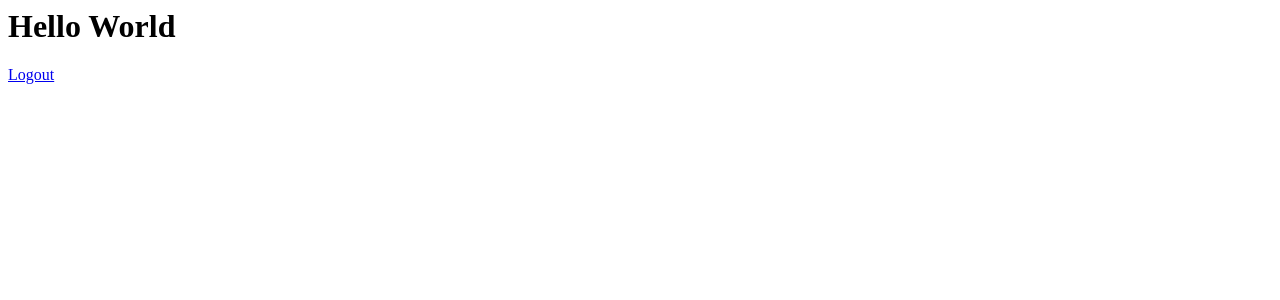
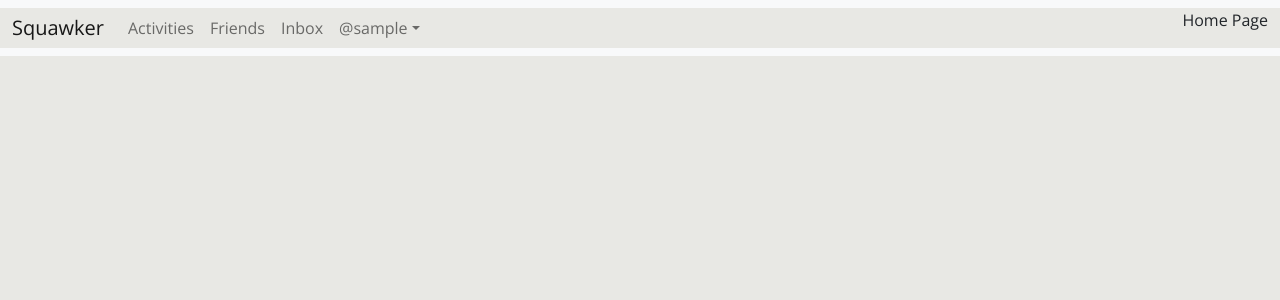
Before and after one commit to CMPUT404W22-SocialDistribution/social-distribution, a Django app: page /home/ in a window 1280 px wide. Shown: the top 300 px of the page. Run offline with Django 4.2, Linux system fonts and the light colour scheme; the visitor is signed in with stand-in values (Sample User, id 1).

Commit message:
Added temp base template

```diff
--- a/social_distribution/author_manager/templates/author_manager/base.html
+++ b/social_distribution/author_manager/templates/author_manager/base.html
@@ -5,60 +5,44 @@
     <meta charset="UTF-8">
     <meta http-equiv="X-UA-Compatible" content="IE=edge">
     <meta name="viewport" content="width=device-width, initial-scale=1.0">
-    <title>Document</title>
+    <title>Squarker</title>
     <link rel="stylesheet" href="{% static 'css/base.css' %}">
-    <link rel="stylesheet" href="https://stackpath.bootstrapcdn.com/bootstrap/4.3.1/css/bootstrap.min.css" integrity="sha384-ggOyR0iXCbMQv3Xipma34MD+dH/1fQ784/j6cY/iJTQUOhcWr7x9JvoRxT2MZw1T" crossorigin="anonymous">
+    <link href="https://cdn.jsdelivr.net/npm/bootstrap@5.0.2/dist/css/bootstrap.min.css" rel="stylesheet" integrity="sha384-EVSTQN3/azprG1Anm3QDgpJLIm9Nao0Yz1ztcQTwFspd3yD65VohhpuuCOmLASjC" crossorigin="anonymous">
+    <link rel="stylesheet" href="https://fonts.googleapis.com/css2?family=Roboto">
 </head>
 <body>
-    <div class="wrapper">
-        <nav class="navbar navbar-light bg-warning">
-            <form class="form-inline">
-              <input class="form-control mr-sm-2" type="search" placeholder="Search" aria-label="Search">
-              <button class="btn btn-outline-success my-2 my-sm-0" type="submit">Search</button>
-            </form>
-        </nav>
-        <!--Top menu -->
+    <nav class="navbar navbar-expand-lg navbar-light bg-light">
+        <div class="container-fluid">
+            <div class="navbar-header">
+                <a class="navbar-brand" href="{% url 'author_manager:home' %}">Squawker</a>
+            </div>
+            <button class="navbar-toggler" type="button" data-bs-toggle="collapse" data-bs-target="#mynavbar" aria-controls="navbarNav" aria-expanded="false" aria-label="Toggle navigation">
+                <span class="navbar-toggler-icon"></span>
+            </button>
+            <div class="collapse navbar-collapse" id="mynavbar">
+                <ul class="navbar-nav justify-content-end">
+                    <li class="nav-item active">
+                        <a class="nav-link" href="#">Activities</a>
+                    </li>
+                    <li class="nav-item active">
+                        <a class="nav-link" href="#">Friends</a>
+                    </li>
+                    <li class="nav-item active">
+                        <a class="nav-link" href="#">Inbox</a>
+                    </li>
+                    <li class="nav-item dropdown">
+                        <a class="nav-link dropdown-toggle" href="#" role="button" data-bs-toggle="dropdown">@{{ user.username }}</a>
+                        <ul class="dropdown-menu">
+                            <li><a class="dropdown-item" href='#'>Profile</a></li>
+                            <li><a class="dropdown-item" href='#'>Logout</a></li>
+                        </ul>
+                    </li>
 
-        <div class="sidebar">
-           <!--profile image & text-->
+                </ul>
 
-            <div class="profile">
-                <img src="{% static 'img/profile_picture.png' %}" alt="profile_picture">
-                <h3> {{ profile.displayName }}</h3>
             </div>
+        <div class="main-content">
 
-            <!--menu item-->
-            <div>
-            <ul>
-                <li>
-                    <a href="#" class="active">
-                        <span class="item">Home</span>
-                    </a>
-                </li>
-                <li>
-                    <a href="#">
-                        <span class="item">Profile</span>
-                    </a>
-                </li>
-                <li>
-                    <a href="#">
-
-                        <span class="item">Friends</span>
-                    </a>
-                </li>
-
-                <li>
-                    <a href="#">
-                        <!-- <span class="icon"><i class="fas fa-cog"></i></span> -->
-                        <span class="item">Logout</span>
-                    </a>
-                </li>
-            </ul>
-            </div>
-
-        </div>
-
-        <div class="main-content">
             {% block content %} {% endblock %}
 
         </div>
--- a/social_distribution/author_manager/templates/author_manager/index.html
+++ b/social_distribution/author_manager/templates/author_manager/index.html
@@ -1,2 +1,5 @@
-<h1>Hello World</h1>
-<a href="{% url 'author_manager:logout' %}">Logout</a> <br>
+{% extends 'base.html' %}
+
+{% block content %}
+<p>Home Page</p>
+{% endblock %}
```
